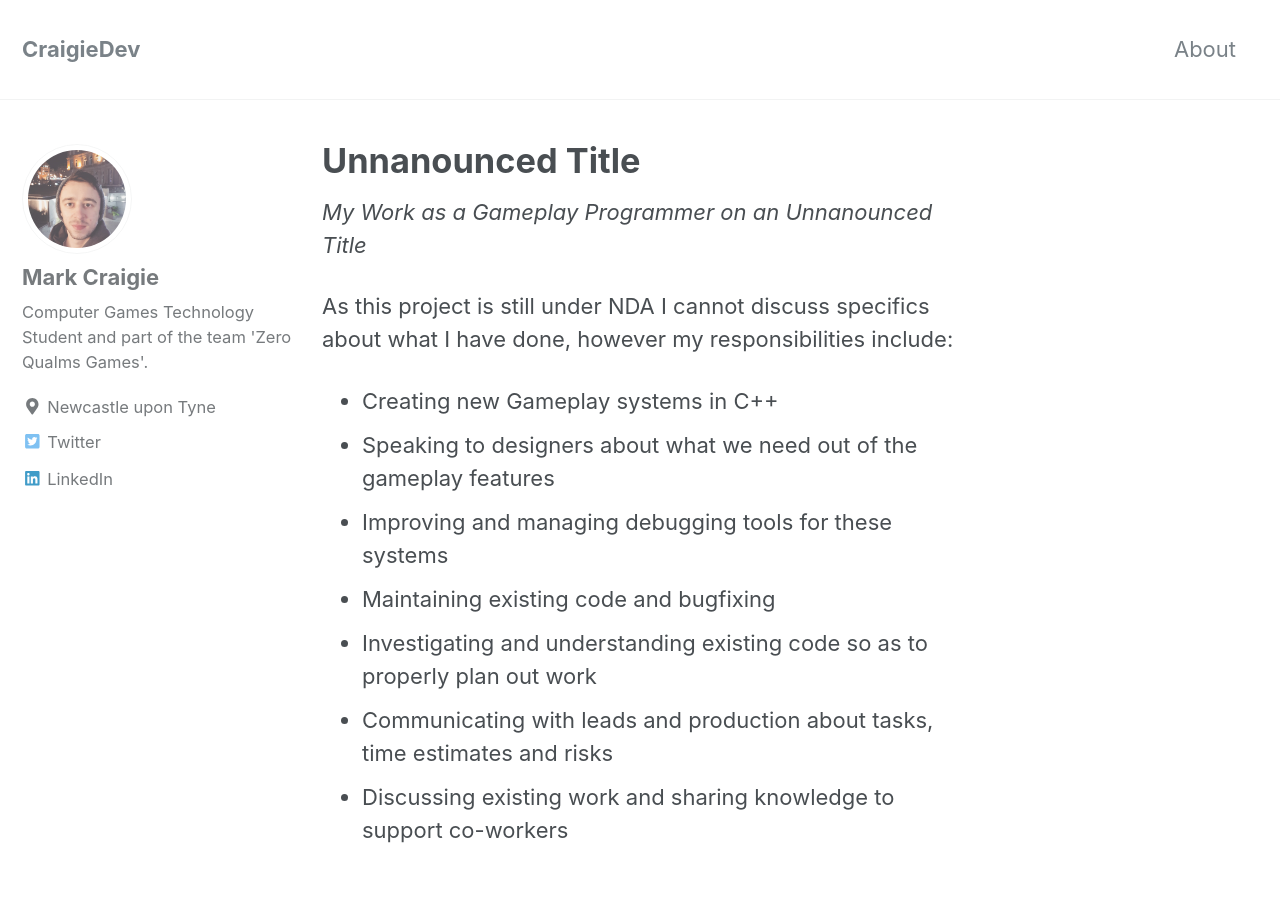
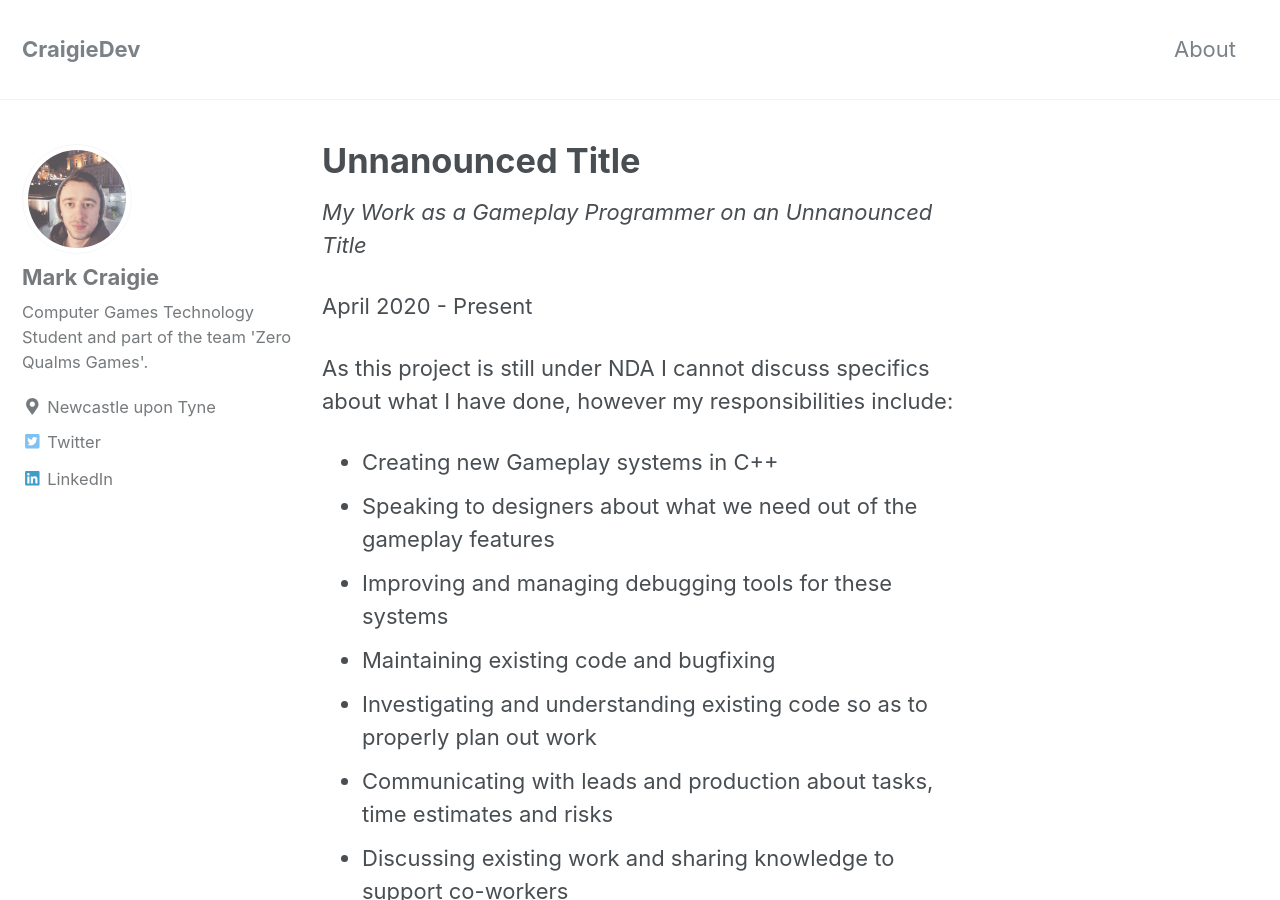
Before and after one commit to LeSmurk/CraigieDev, a Jekyll site: the page built from _pages/unnanounced0.md, in a window 1280 px wide and 900 px high. Built offline with Jekyll 4.4.1, drawn with Linux system fonts in a browser that asks for light colours; nearby versions of some CDN libraries.

Commit message:
Update unnanounced0.md

```diff
--- a/_pages/unnanounced0.md
+++ b/_pages/unnanounced0.md
@@ -4,6 +4,8 @@ permalink: /pages/unnanounced0
 ---
 
 *My Work as a Gameplay Programmer on an Unnanounced Title*
+
+April 2020 - Present
 
 As this project is still under NDA I cannot discuss specifics about what I have done, however my responsibilities include:
 
```
